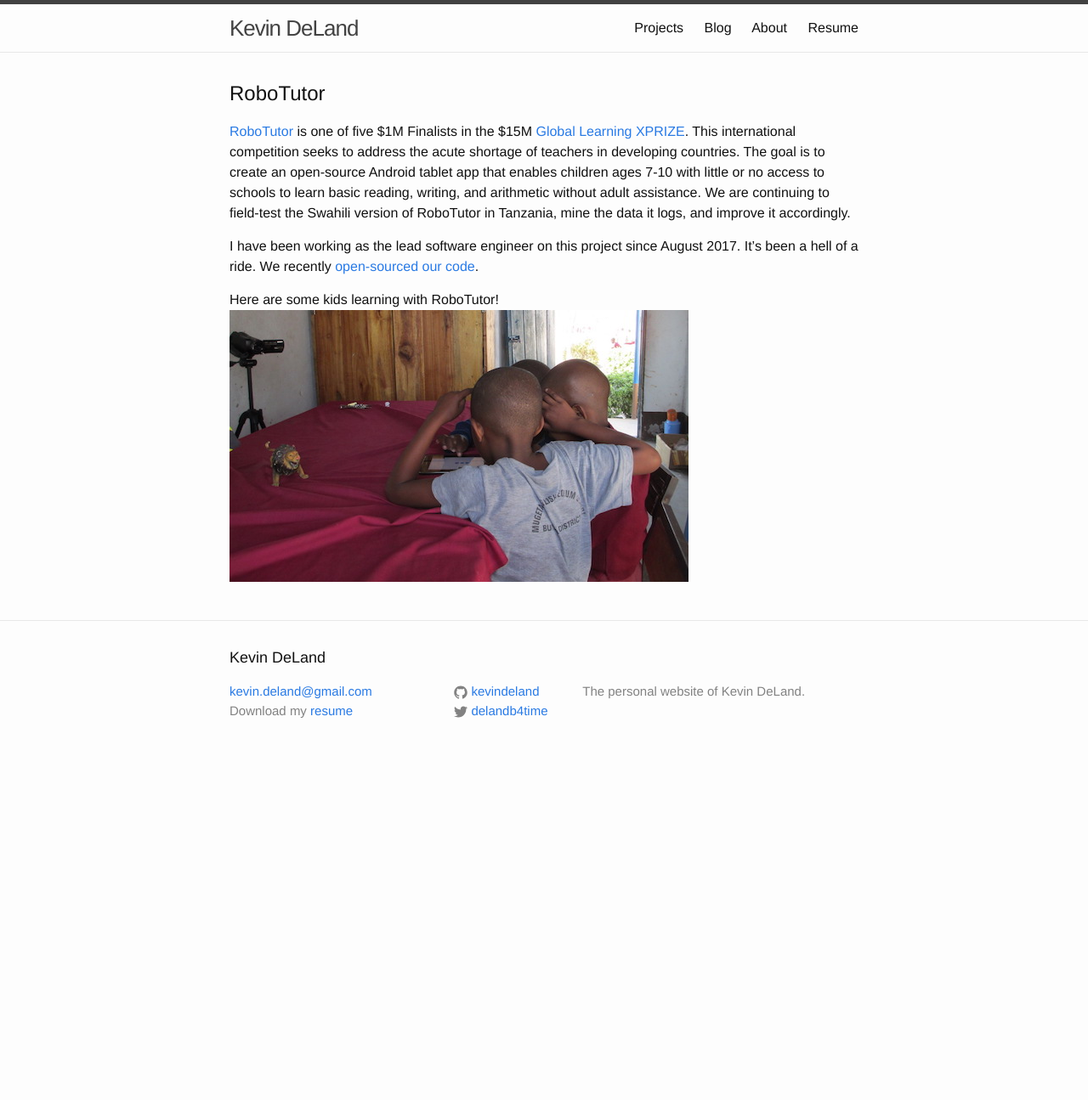
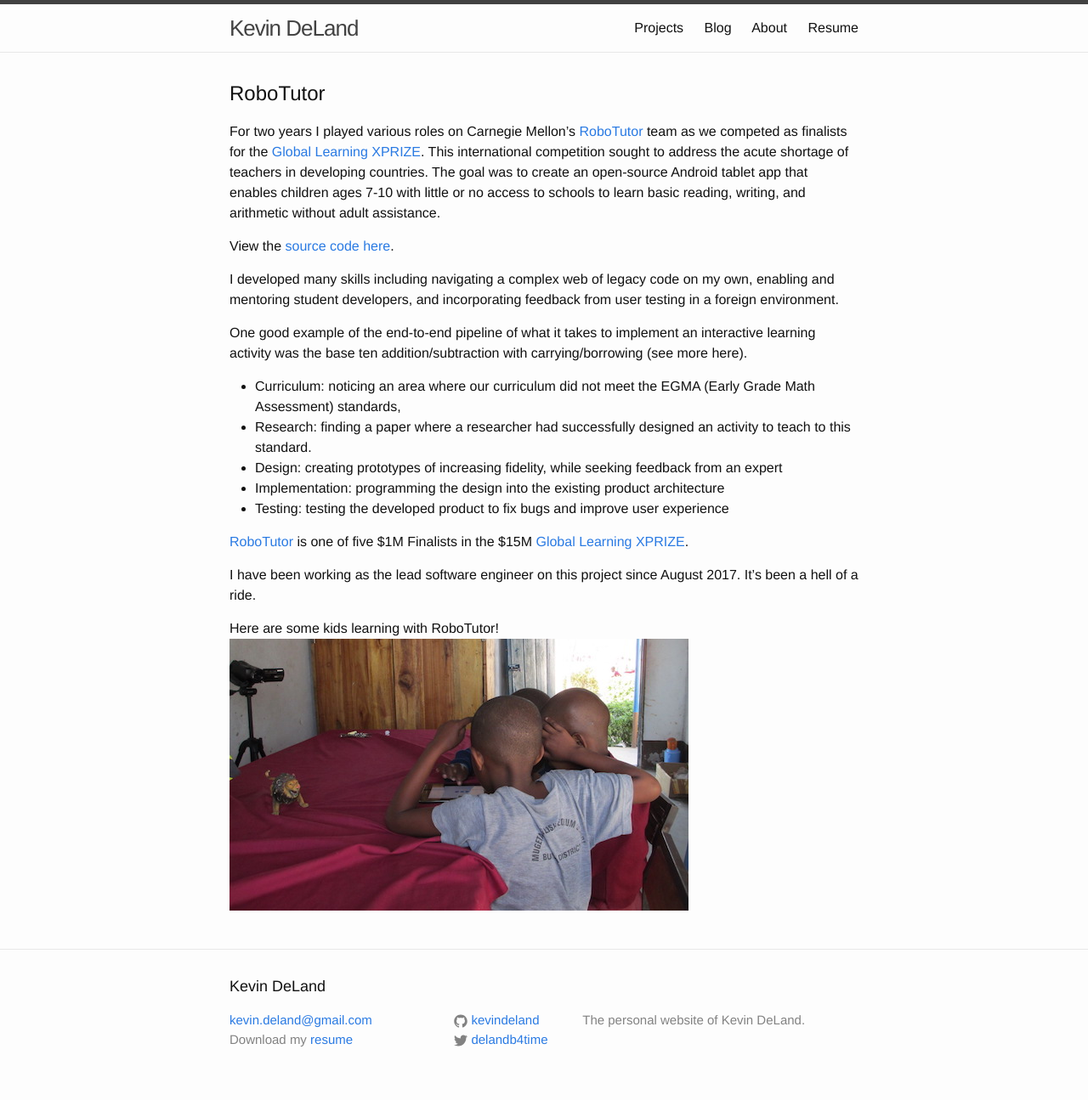
Before and after one commit to kevindeland/kevindeland.github.io, a Jekyll site: the page built from _projects/2019-02-25-robotutor.md, in a window 1280 px wide. Shown: the whole page at 85% size. Built offline with Jekyll 4.4.1, drawn with Linux system fonts in a browser that asks for light colours; before the commit the page ends 908 px from its top, so only the background shows below that.

Commit message:
update RoboTutor

```diff
--- a/_projects/2019-02-25-robotutor.md
+++ b/_projects/2019-02-25-robotutor.md
@@ -8,9 +8,24 @@ permalink: /robotutor/
 thumb: rt_kids_thumb.jpeg
 ---
 
-[RoboTutor](https://www.cmu.edu/scs/robotutor/) is one of five $1M Finalists in the $15M [Global Learning XPRIZE](http://learning.xprize.org). This international competition seeks to address the acute shortage of teachers in developing countries.  The goal is to create an open-source Android tablet app that enables children ages 7-10 with little or no access to schools to learn basic reading, writing, and arithmetic without adult assistance.  We are continuing to field-test the Swahili version of RoboTutor in Tanzania, mine the data it logs, and improve it accordingly.
 
-I have been working as the lead software engineer on this project since August 2017. It's been a hell of a ride. We recently [open-sourced our code](https://github.com/RoboTutorLLC/RoboTutor/).
+For two years I played various roles on Carnegie Mellon’s [RoboTutor](https://www.cmu.edu/scs/robotutor/) team as we competed as finalists for the [Global Learning XPRIZE](http://learning.xprize.org). This international competition sought to address the acute shortage of teachers in developing countries. The goal was to create an open-source Android tablet app that enables children ages 7-10 with little or no access to schools to learn basic reading, writing, and arithmetic without adult assistance.
+
+View the [source code here](https://github.com/RoboTutorLLC/RoboTutor/).
+
+I developed many skills including navigating a complex web of legacy code on my own, enabling and mentoring student developers, and incorporating feedback from user testing in a foreign environment.
+
+One good example of the end-to-end pipeline of what it takes to implement an interactive learning activity was the base ten addition/subtraction with carrying/borrowing (see more here).
+- Curriculum: noticing an area where our curriculum did not meet the EGMA (Early Grade Math Assessment) standards,
+- Research: finding a paper where a researcher had successfully designed an activity to teach to this standard.
+- Design: creating prototypes of increasing fidelity, while seeking feedback from an expert
+- Implementation: programming the design into the existing product architecture
+- Testing: testing the developed product to fix bugs and improve user experience
+
+
+[RoboTutor](https://www.cmu.edu/scs/robotutor/) is one of five $1M Finalists in the $15M [Global Learning XPRIZE](http://learning.xprize.org).
+
+I have been working as the lead software engineer on this project since August 2017. It's been a hell of a ride.
 
 
 Here are some kids learning with RoboTutor!
```
Also changed, not shown: _projects/2019-05-04-robotutor-bigmath.md (+9 -0 lines).
